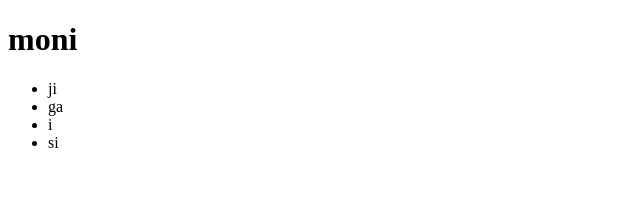
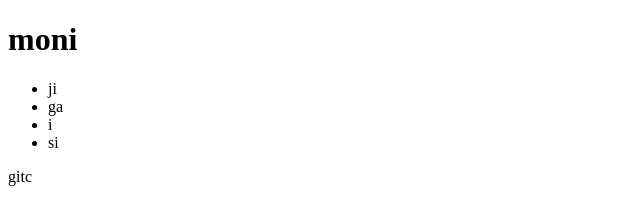
Before and after one commit to shiotani-K/git_tutorial, a plain HTML site: page index.html in a window 1280 px wide. Shown: the full height of the page, 0-640 px from the left. Drawn offline with Linux system fonts and the light colour scheme.

Commit message:
kokohadoko??

```diff
--- a/index.html
+++ b/index.html
@@ -13,6 +13,8 @@
         <li><span>ga</span></li>
         <li><span>i</span></li>
         <li><span>si</span></li>
+
     </ul>
+    <p>gitc</p>
 </body>
 </html>
```
